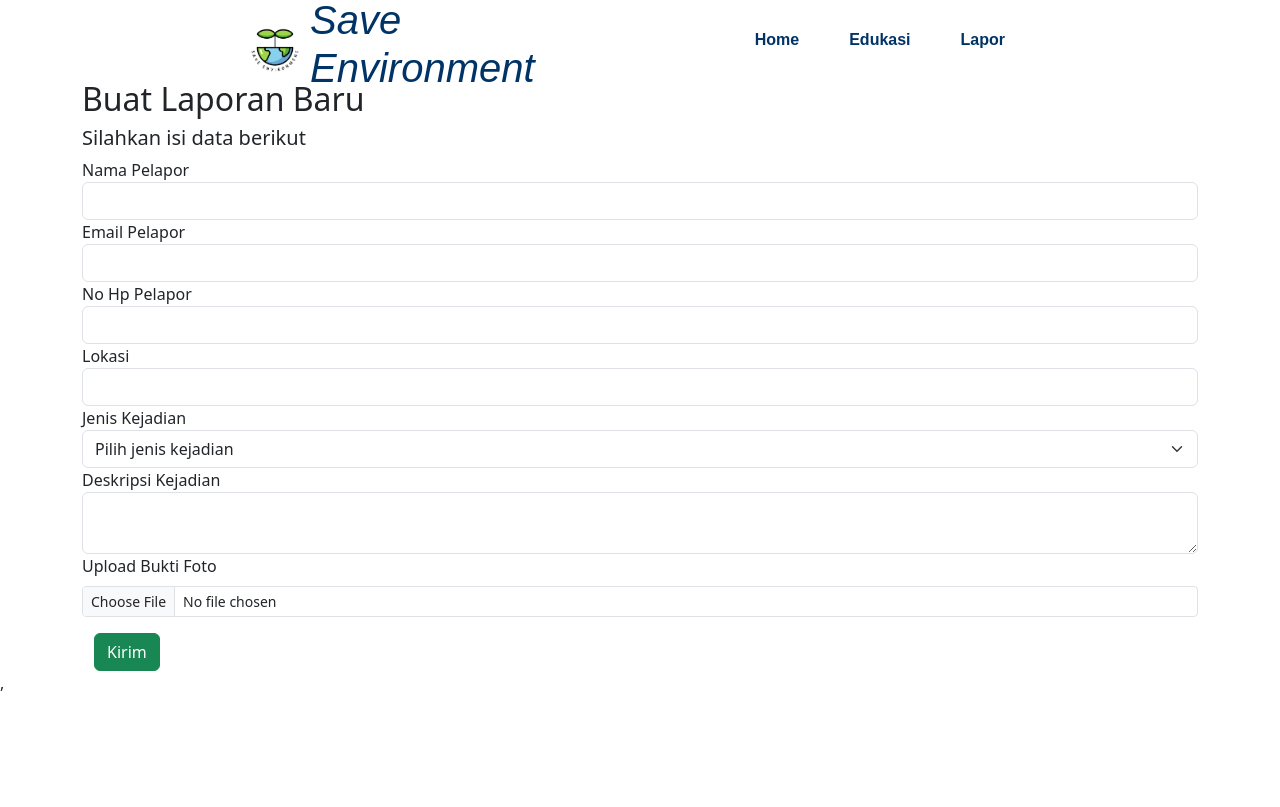
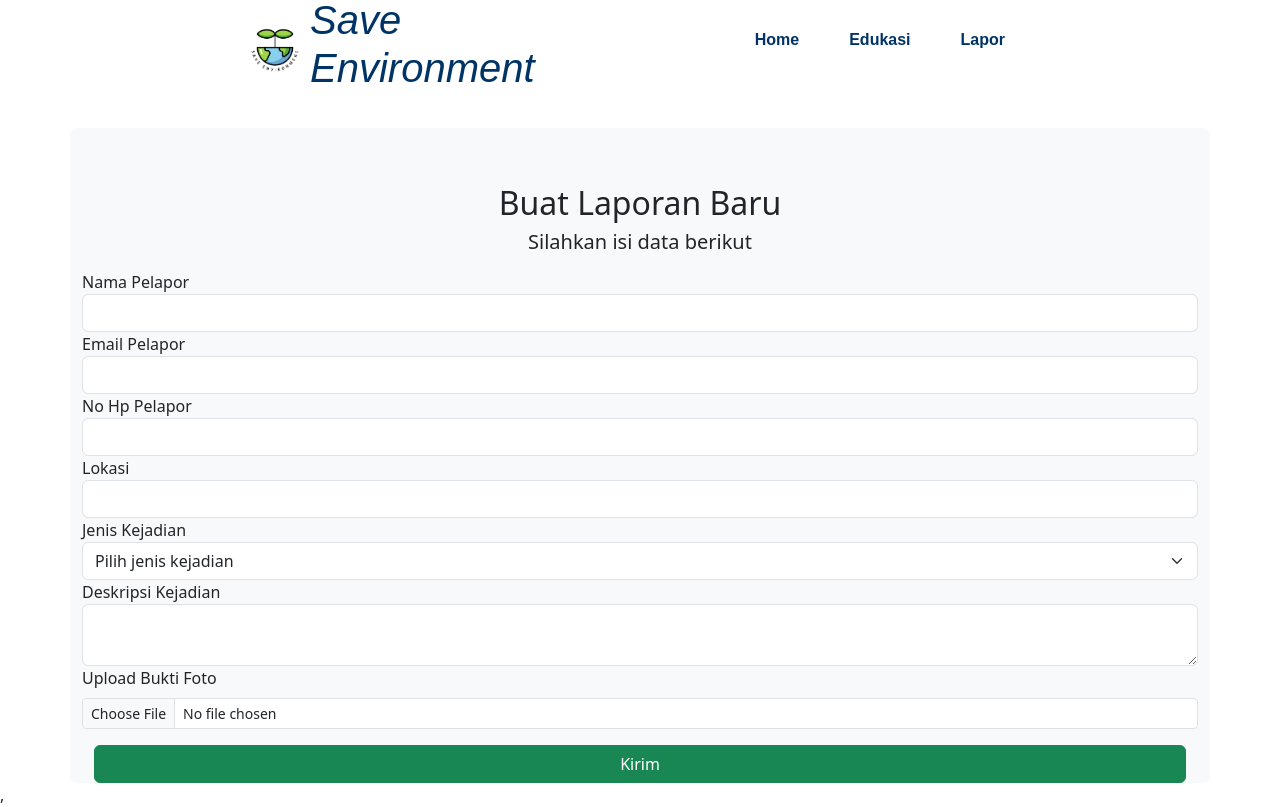
Before and after one commit to FE4-TFI/FE4-Final-Project, a React (Vite) app: page /Lapor in a window 1280 px wide. Built offline with nearby package versions, Linux system fonts and the light colour scheme.

Commit message:
menambah class bootstrap

```diff
--- a/src/pages/Lapor.jsx
+++ b/src/pages/Lapor.jsx
@@ -76,9 +76,11 @@ function Lapor() {
     };
 
     return (
-        <div className="container">
-            <h2> Buat Laporan Baru </h2>
-            <h5> Silahkan isi data berikut </h5>
+        <div className="container bg-light border-light-subtle rounded mt-5">
+            <div className="py-2">
+                <h2 className="text-center mt-5" > Buat Laporan Baru </h2>
+                <h5 className="text-center" > Silahkan isi data berikut </h5>
+            </div>
 
             <form className="form-group custom-form" onSubmit={handleSubmit}>
                 <div>
@@ -130,8 +132,8 @@ function Lapor() {
                     {formError && !uploadedImageUrl && <div className="alert alert-danger">Bukti Foto wajib diupload</div>}
                 </div>
 
-                <div className="container">
-                    <button className="btn btn-success"
+                <div className="container d-grid gap-2">
+                    <button className="btn btn-success btn-primary"
                         type="submit"
                         disabled={loading}>
                         {loading ? "Mengirim..." : "Kirim"}
@@ -139,6 +141,8 @@ function Lapor() {
                 </div>
             </form>
         </div>
+
+
     );
 }
 
--- a/src/pages/Login.jsx
+++ b/src/pages/Login.jsx
@@ -51,9 +51,11 @@ const LoginForm = () => {
     };
 
     return (
-        <div className="container">
-            <h2>Login</h2>
-            {errorMessage && <p>{errorMessage}</p>}
+        <div className="container bg-light border-light-subtle rounded mt-5">
+            <div className="py-2">
+                <h2 className="text-center mt-2">Login</h2>
+                {errorMessage && <p className="text-center mt-1">{errorMessage}</p>}
+            </div>
             <form className="form-group custom-form">
                 <div>
                     <label>Username:</label>
@@ -73,14 +75,17 @@ const LoginForm = () => {
                     />
                 </div>
 
+                <div className="container d-grid gap-2 pt-2 ">
                     <button
-                    className="btn btn-success"
+                        className="btn btn-success btn-primary mb-5"
                         type="button"
                         onClick={handleLogin}
                         disabled={loading}
                     >
                         {loading ? "Logging in..." : "Login"}
                     </button>
+                </div>
+
             </form>
         </div>
     );
```
Also changed, not shown: src/pages/Register.jsx (+7 -5 lines). Lines whose indentation alone changed are shown as unchanged.
